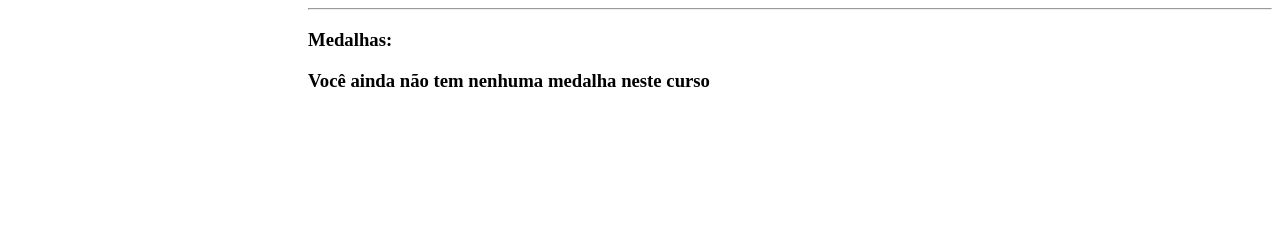
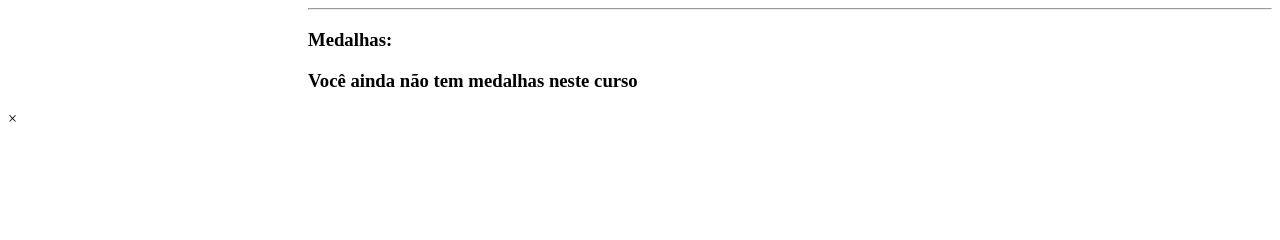
Before and after one commit to paulori22/CodingRace, a CodeIgniter app: the page made by application/views/minhas_conquistas/minhas_conquistas.php in a window 1280 px wide. Shown: the part 341-581 px from the top of the page. Run offline with CodeIgniter, Linux system fonts and the light colour scheme; data that the repository does not hold is empty.

Commit message:
1 - Alterado o layout ao mostrar as medalhas 2 - Consertado o problema que o adm tinha ao criar um usuário, agora o nivel de acesso escolhido é colocado no cadastro (BD)

```diff
--- a/application/controllers/Admin.php
+++ b/application/controllers/Admin.php
@@ -74,13 +74,14 @@ defined('BASEPATH') OR exit('No direct script access allowed');
                     $senha = $this->input->post('senha');
                     $email = $this->input->post('email');
                     $ra = $this->input->post('ra');
+                    $tipo_usuario = $this->input->post('tipo_usuario');
                     $dados_usuario = array(
                         'Nome' => $nome,
                         'Email' => $email,
                         'Senha' => $senha,
                         'RA' => $ra,
                         'Status' => 0,
-                        'Tipo_Usuario' => 0
+                        'Tipo_Usuario' => $tipo_usuario
                     );
                     $status = $this->usuarios_model->Inserir($dados_usuario);
                     if (!$status) {
--- a/application/controllers/Aluno.php
+++ b/application/controllers/Aluno.php
@@ -124,7 +124,7 @@ class Aluno extends MY_Controller {
 
         $data['nome'] = $this->session->userdata('nome');
         $data['ra'] = $this->session->userdata('ra');
-        $data['title'] = "Projeto TFG - Leaderboard";
+        $data['title'] = "Projeto TFG - Minhas Conquistas";
 
         $data['curso'] = $this->cursos_model->GetByPIN($curso_PIN);
 
--- a/application/views/commons/header.php
+++ b/application/views/commons/header.php
@@ -11,6 +11,8 @@
 
             html,body,h1,h2,h3,h4,h5 {font-family: "Raleway", sans-serif}
             table{font-family: "Times New Roman", Times, serif;}
+            .w3-third img{margin-bottom: -6px; opacity: 0.8; cursor: pointer}
+            .w3-third img:hover{opacity: 1}
 
             .circle {
               position: relative;
--- a/application/views/leaderboard/cursos_view.php
+++ b/application/views/leaderboard/cursos_view.php
@@ -40,7 +40,7 @@
                                         <td><?=$row['PIN']?></td>
                                         <td><?=$row['Ano']?></td>
                                         <td><?=$row['Periodo']?></td>
-                                        <td><a href="<?=base_url('leaderboard_curso')."/".$row['PIN']?>" style="text-decoration: none"><i class="w3-xlarge fa fa-edit">&nbsp;</i></a></td>
+                                        <td><a href="<?=base_url('leaderboard_curso')."/".$row['PIN']?>" style="text-decoration: none"><i class="w3-xlarge fa fa-eye">&nbsp;</i></a></td>
                                     </tr>
                                 <?php endforeach;?>
                             <?php endif; ?>
--- a/application/views/minhas_conquistas/cursos_view.php
+++ b/application/views/minhas_conquistas/cursos_view.php
@@ -40,7 +40,7 @@
                                         <td><?=$row['PIN']?></td>
                                         <td><?=$row['Ano']?></td>
                                         <td><?=$row['Periodo']?></td>
-                                        <td><a href="<?=base_url('minhas_conquistas')."/".$row['PIN']?>" style="text-decoration: none"><i class="w3-xlarge fa fa-edit">&nbsp;</i></a></td>
+                                        <td><a href="<?=base_url('minhas_conquistas')."/".$row['PIN']?>" style="text-decoration: none"><i class="w3-xlarge fa fa-eye">&nbsp;</i></a></td>
                                     </tr>
                                 <?php endforeach;?>
                             <?php endif; ?>
--- a/application/views/minhas_conquistas/minhas_conquistas.php
+++ b/application/views/minhas_conquistas/minhas_conquistas.php
@@ -20,24 +20,38 @@
 
         <hr>
 
-        <div class="w3-row-padding w3-margin-bottom">
-            <div class="w3-quarter">
-                <h3>Medalhas:</h3>
-                <div class="w3-row">
+
+        <!-- Photo grid -->
+        <div class="w3-row-padding w3-margin-top">
+            <h3>Medalhas:</h3>
+
                 <?php if ($medalhas == FALSE): ?>
-                <h3>Você ainda não tem nenhuma medalha neste curso</h3>
+                    <h3>Você ainda não tem medalhas neste curso</h3>
                 <?php else: ?>
                     <?php if (isset($medalhas)): ?>
                         <?php foreach ($medalhas as $row): ?>
-                            <img src="<?php echo base_url().$row['Imagem'] ?>"
-                                style="width:100px;height:100px;" class="w3-circle" alt="<?=  $row['Nome'] ?>" title="<?=  $row['Nome'] ?>">
-                                <p><?= '<b>' . $row['Nome'] . '</b>' ?></p>
+                            <div class="w3-third">
+                                <img src="<?php echo base_url() . $row['Imagem'] ?>"
+                                     style="width:100%" onclick="onClick(this)" alt="<?= $row['Nome'] ?>" title="<?= $row['Nome'] ?>">
+
+                                <div class="w3-center"><b><?= $row['Nome'] ?></b></div>
+                            </div>
                         <?php endforeach; ?>
                     <?php endif; ?>
                 <?php endif; ?>
-                </div>
+        </div>
 
 
 
-            </div>
+    </div>
+
+
+
+    <!-- Modal for full size images on click-->
+    <div id="modal01" class="w3-modal w3-black" style="padding-top:0" onclick="this.style.display = 'none'">
+        <span class="w3-button w3-black w3-xlarge w3-display-topright">×</span>
+        <div class="w3-modal-content w3-animate-zoom w3-center w3-transparent w3-padding-64">
+            <img id="img01" class="w3-image">
+            <p id="caption"></p>
         </div>
+    </div>
```
Also changed, not shown: application/views/commons/footer.php (+7 -0 lines).
